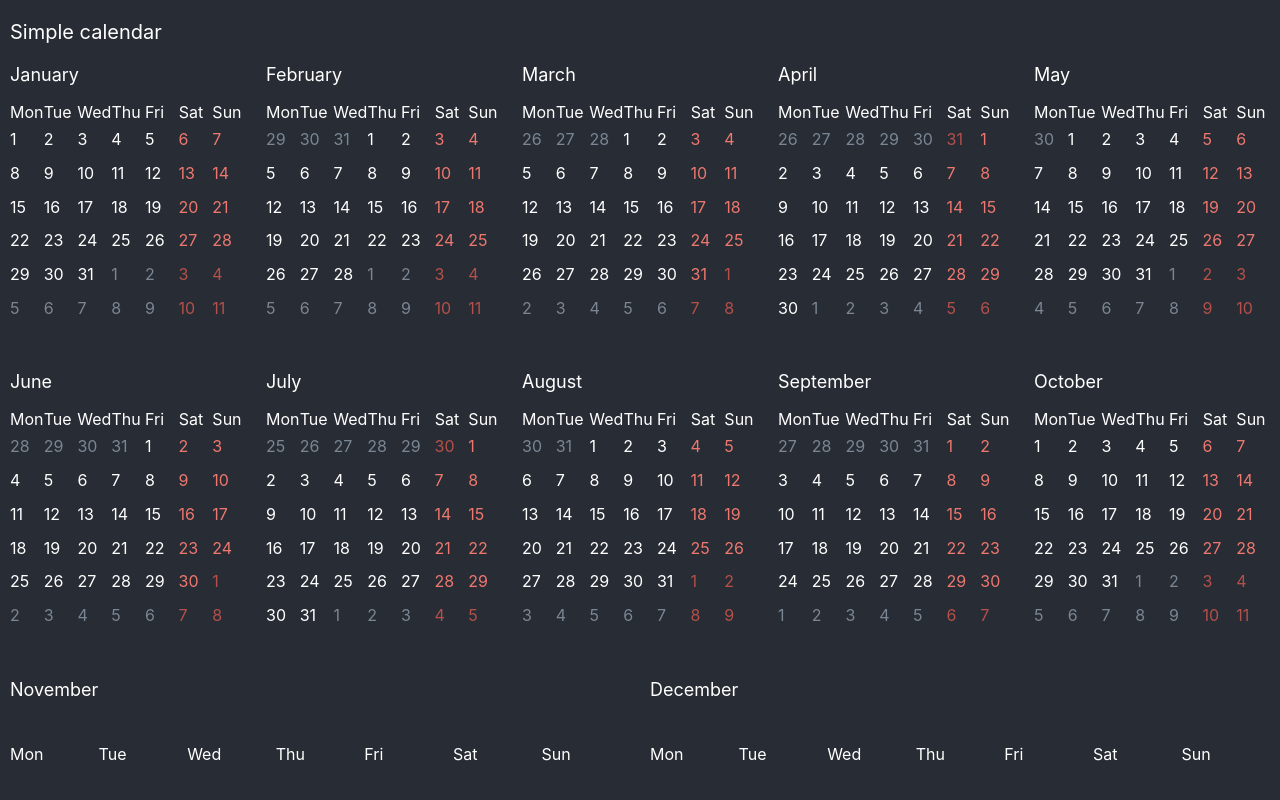
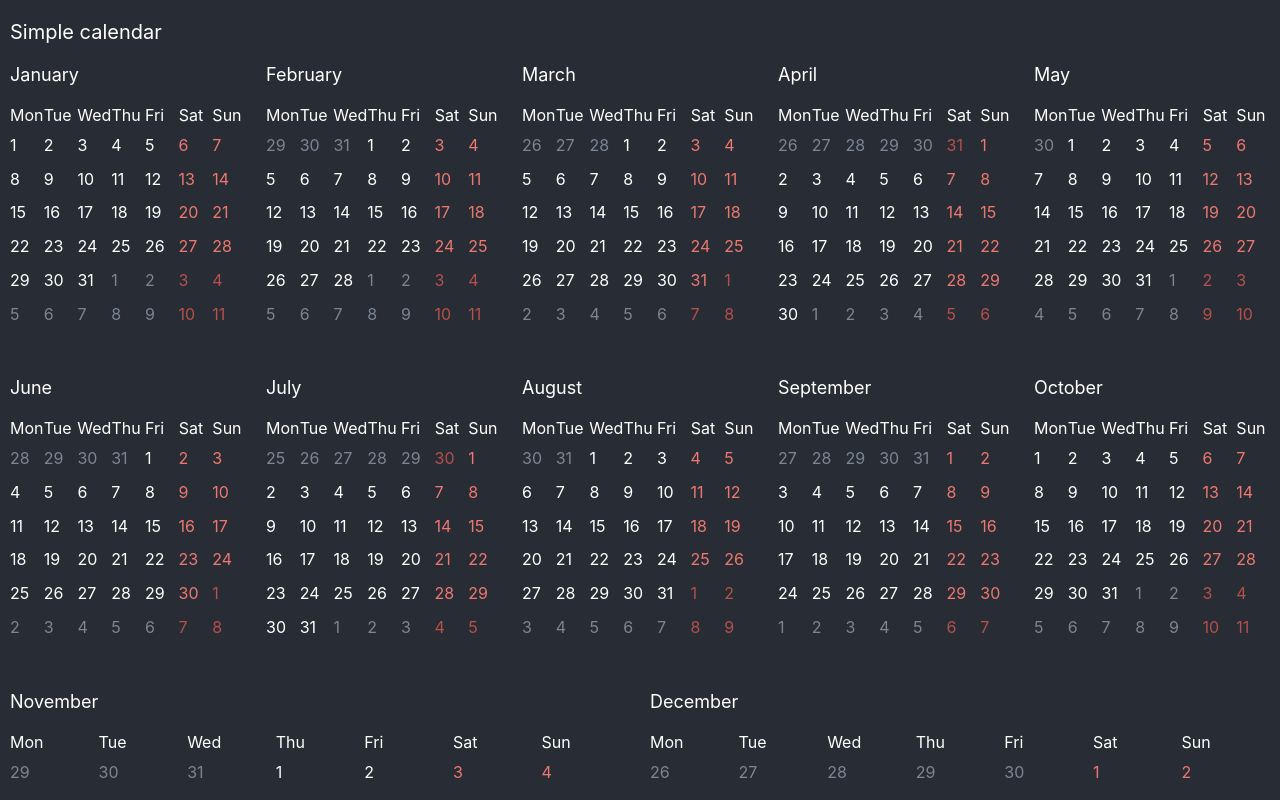
Before and after one commit to vsmobi/smpl-react-calendar, a React (Create React App) app: page / in a window 1280 px wide. Shown: the top 800 px of the page. Built offline with nearby package versions, Linux system fonts and the light colour scheme.

Commit message:
feat(Month): add hasBorder prop

```diff
--- a/src/components/Month/Month.js
+++ b/src/components/Month/Month.js
@@ -7,6 +7,7 @@ import styles from './Month.module.css';
 class Month extends Component {
 
     getDayStyles(day) {
+        const { hasBorder } = this.props;
         const dayStyles = [];
 
         if (day.isToday) {
@@ -21,6 +22,10 @@ class Month extends Component {
             }
         }
 
+        if(hasBorder) {
+            dayStyles.push(styles.bordered)
+
+        }
         return dayStyles;
     }
 
@@ -60,7 +65,7 @@ class Month extends Component {
                 {monthDates.map((day, index) => {
                     const dayStyles = classnames(styles.item, styles.dateWrapper, this.getDayStyles(day));
                     return (
-                        <div  key={`${day}${index}`} className={dayStyles}>
+                        <div key={`${day}${index}`} className={dayStyles}>
                             <div>
                                 <div>
                                     {day.date}
@@ -92,7 +97,8 @@ class Month extends Component {
 Month.propTypes = {
     className: PropTypes.string,
     locale: PropTypes.string,
-    date: PropTypes.instanceOf(Date)
+    date: PropTypes.instanceOf(Date),
+    hasBorder: PropTypes.bool
 };
 
 export default Month;
--- a/src/components/Month/Month.module.css
+++ b/src/components/Month/Month.module.css
@@ -36,7 +36,7 @@
 .dayOfTheWeekItem:before {
     content: "";
     float: left;
-    padding-top: 100%;
+    padding-top: 40px;
 }
 
 .datesContainer {
@@ -49,7 +49,6 @@
     color: #fff;
     cursor: pointer;
     display: flex;
-    /*border: 1px solid rgba(255, 255, 255, 0.05);*/
 }
 
 .dateWrapper:before {
@@ -63,6 +62,9 @@
     background-color: #eee;
 }
 
+.bordered {
+    border: 1px solid rgba(255, 255, 255, 0.05);
+}
 .today {
     color: #5E978A;
 }
```
